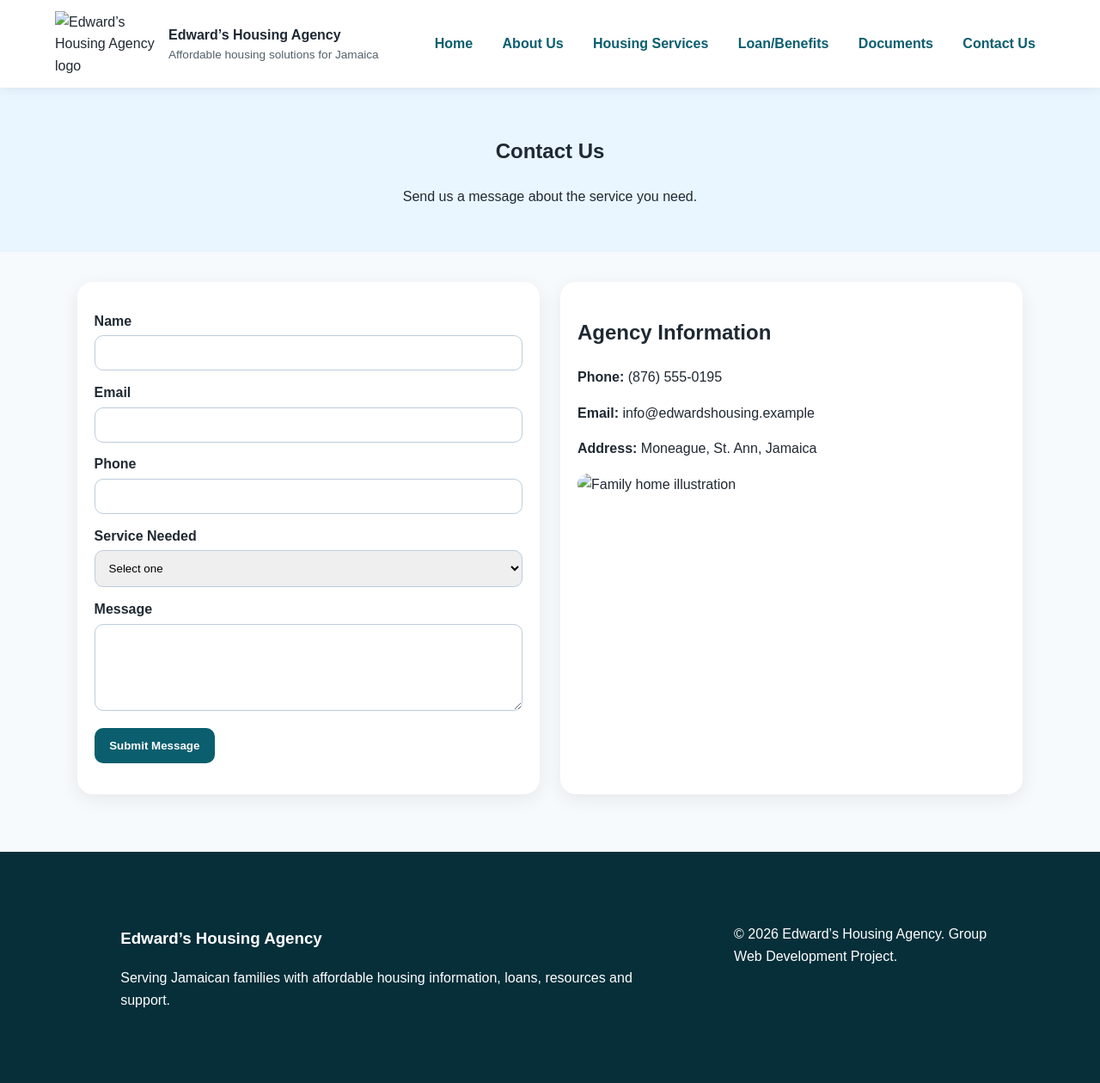
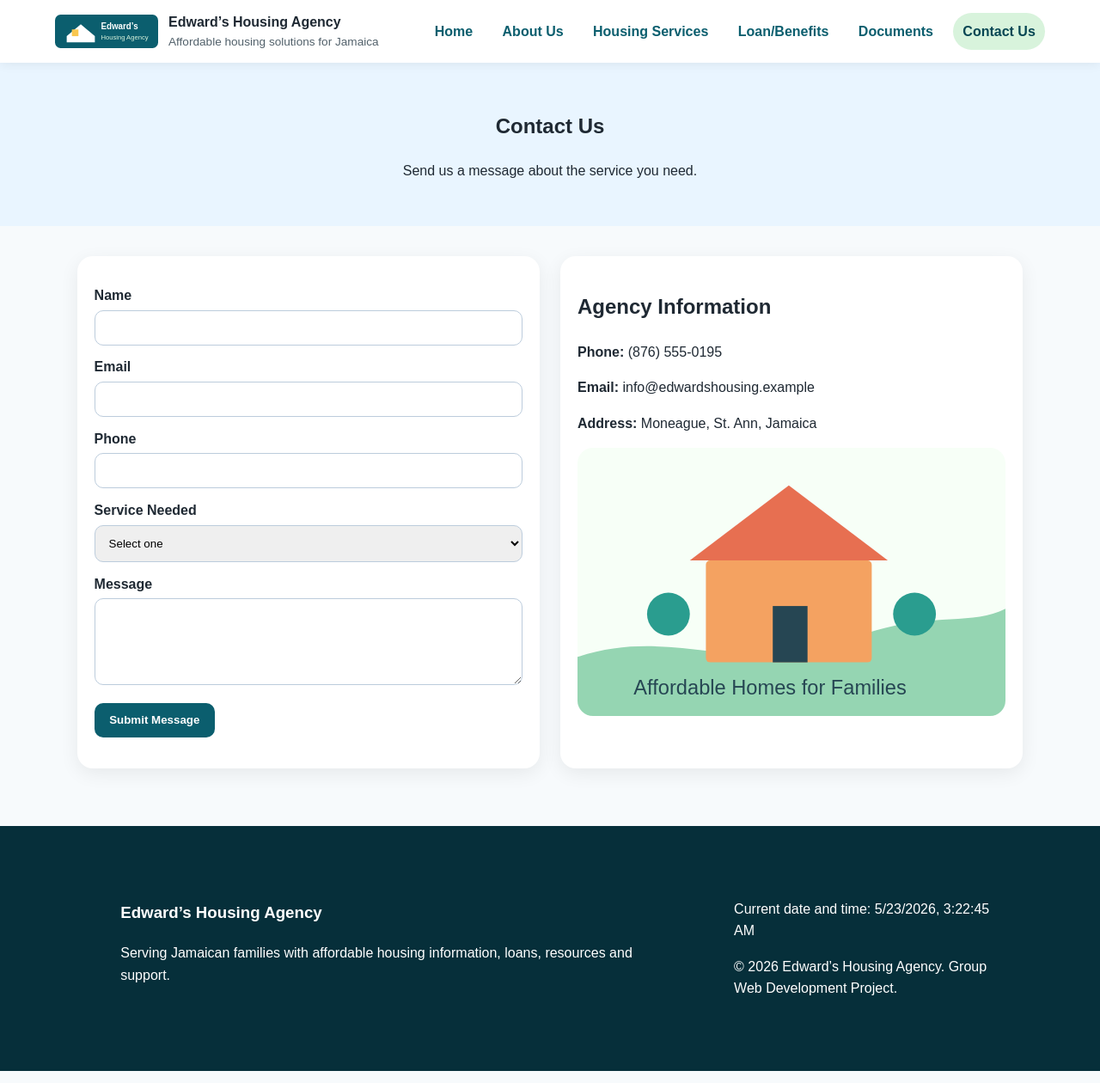
Before and after one commit to Kingvimer/Edwards-agency, a plain HTML site: page contact.html in a window 1280 px wide. Shown: the whole page at 86% size. Drawn offline with Linux system fonts and the light colour scheme; files that its build step writes are made by us from their sources.

Commit message:
Update file paths in contact.html

```diff
--- a/contact.html
+++ b/contact.html
@@ -5,13 +5,13 @@
     <meta name="viewport" content="width=device-width, initial-scale=1.0">
     <title>Contact Us | Edward’s Housing Agency</title>
 
-    <link rel="stylesheet" href="css/style.css">
+    <link rel="stylesheet" href="style.css">
 </head>
 
 <body>
     <header class="site-header">
         <div class="brand">
-            <img src="images/logo.svg" alt="Edward’s Housing Agency logo">
+            <img src="logo.svg" alt="Edward’s Housing Agency logo">
 
             <div>
                 <strong>Edward’s Housing Agency</strong>
@@ -100,7 +100,7 @@
 
                 <img
                     class="rounded"
-                    src="images/family-home.svg"
+                    src="family-home.svg"
                     alt="Family home illustration"
                 >
             </aside>
@@ -127,6 +127,6 @@
         </section>
     </footer>
 
-    <script src="js/script.js"></script>
+    <script src="script.js"></script>
 </body>
 </html>
```
